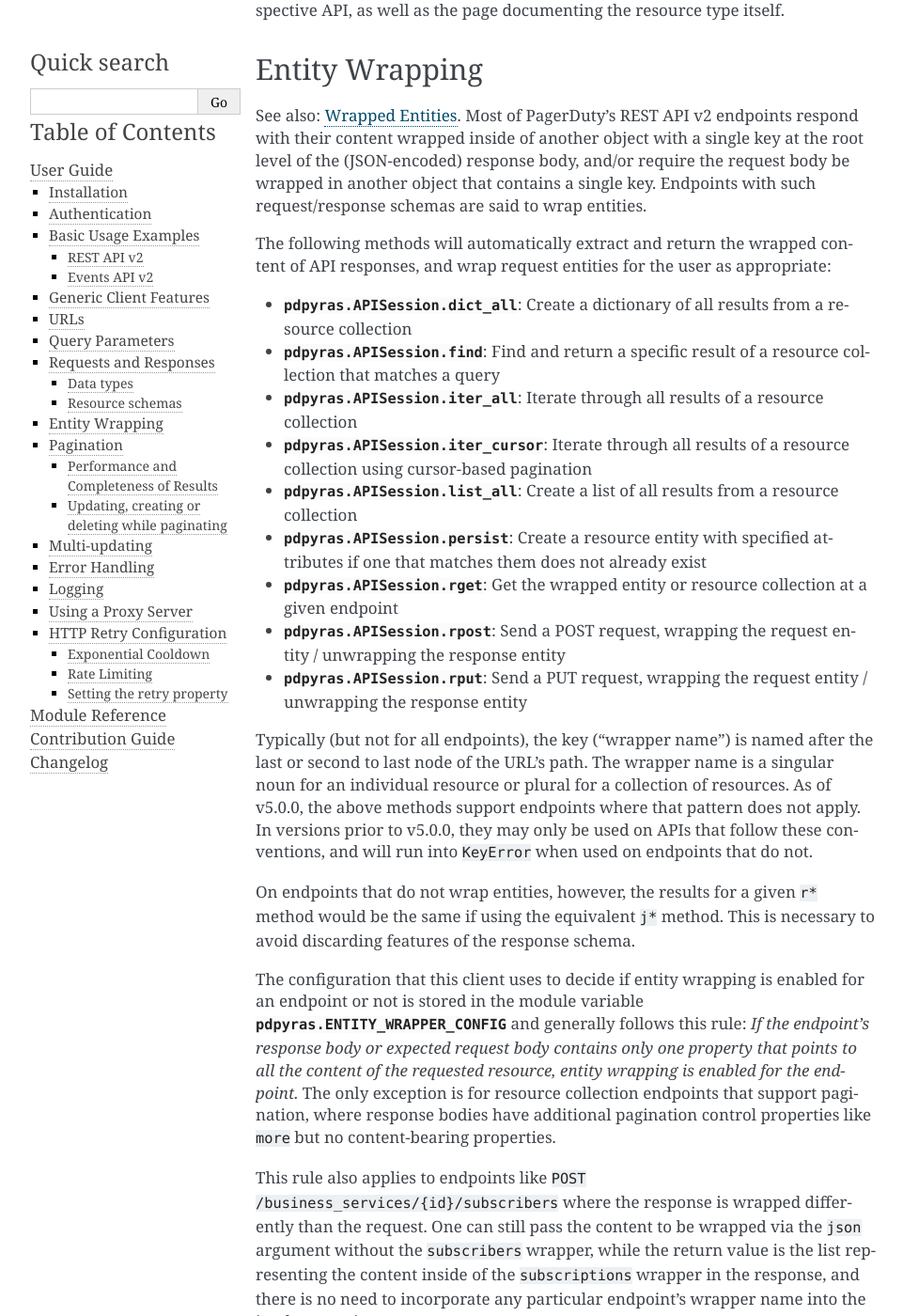
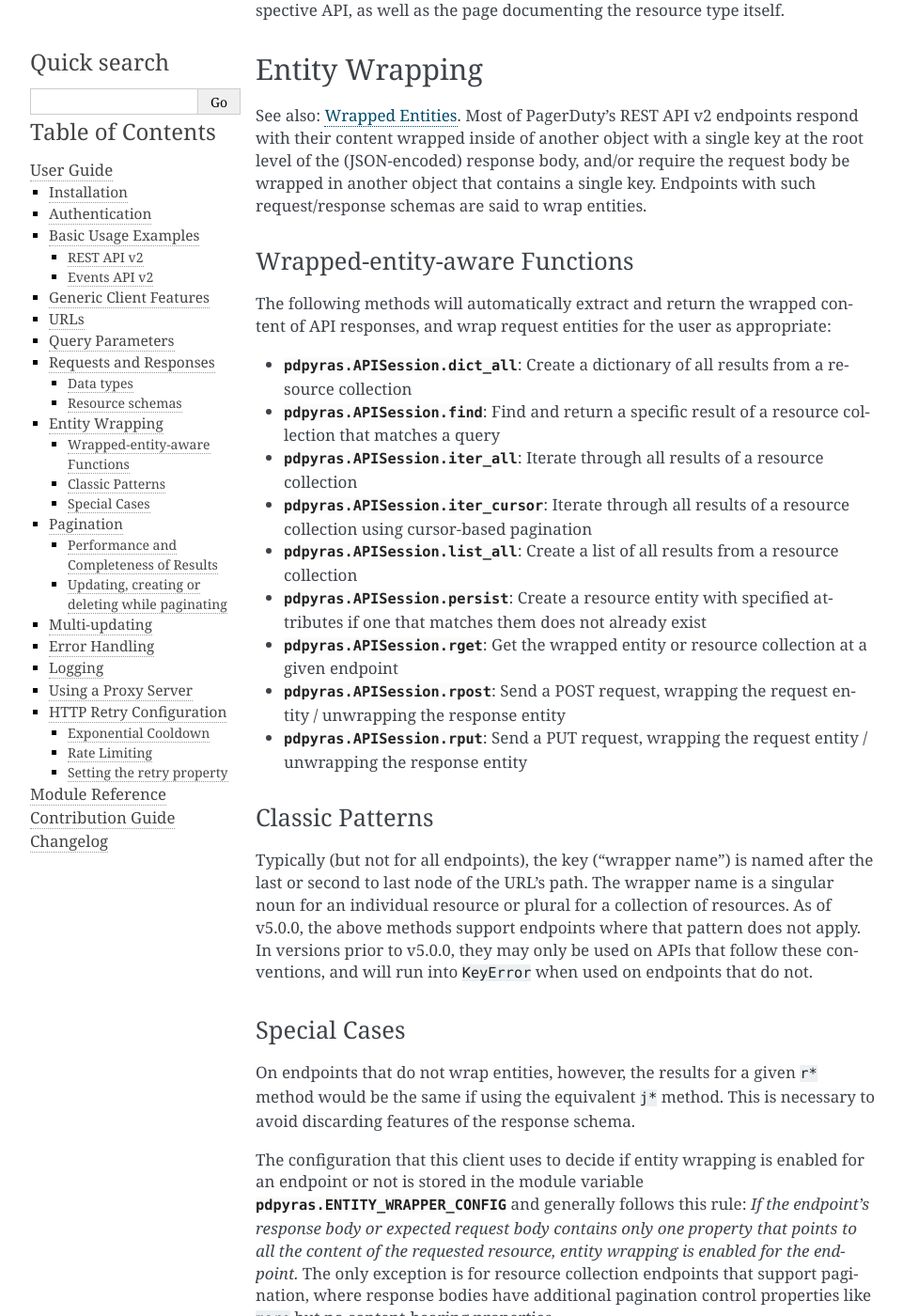
Before and after one commit to PagerDuty/pdpyras, a Sphinx documentation site: the page built from sphinx/source/user_guide.rst, in a window 1280 px wide and 1400 px high, scrolled down 7262 px. Shown: the whole window at 94% size, without its empty margins (148-1109 px from the left). Built offline with Sphinx 7.4.7, drawn with Linux system fonts in a browser that asks for light colours.

Commit message:
Break up the entity wrapping section

```diff
--- a/sphinx/source/user_guide.rst
+++ b/sphinx/source/user_guide.rst
@@ -376,6 +376,9 @@
 another object that contains a single key. Endpoints with such request/response
 schemas are said to wrap entities.
 
+
+Wrapped-entity-aware Functions
+******************************
 The following methods will automatically extract and return the wrapped content
 of API responses, and wrap request entities for the user as appropriate:
 
@@ -389,6 +392,8 @@
 * :attr:`pdpyras.APISession.rpost`: Send a POST request, wrapping the request entity / unwrapping the response entity
 * :attr:`pdpyras.APISession.rput`: Send a PUT request, wrapping the request entity / unwrapping the response entity
 
+Classic Patterns
+****************
 Typically (but not for all endpoints), the key ("wrapper name") is named after
 the last or second to last node of the URL's path. The wrapper name is a
 singular noun for an individual resource or plural for a collection of
@@ -397,6 +402,8 @@
 follow these conventions, and will run into ``KeyError`` when used on endpoints
 that do not.
 
+Special Cases
+*************
 On endpoints that do not wrap entities, however, the results for a given ``r*``
 method would be the same if using the equivalent ``j*`` method. This is
 necessary to avoid discarding features of the response schema.
```
